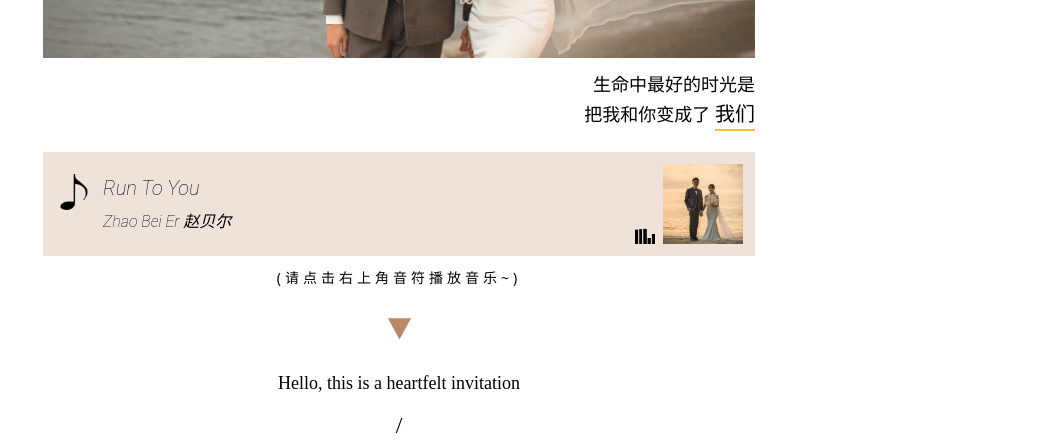
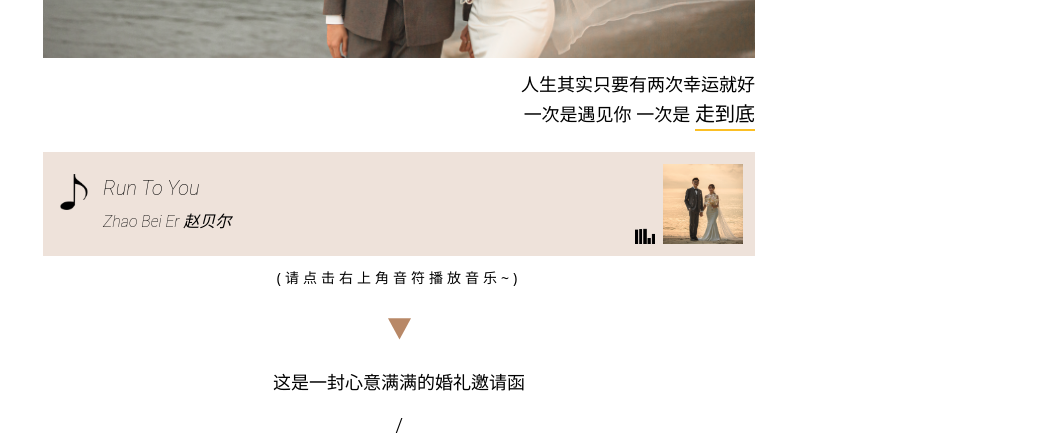
Before and after one commit to ETCasual/cloud-jayne-wedding, a Next.js app: page / in a window 1280 px wide. Shown: the part 437-884 px from the top of the page, without its empty margins (241-1280 px from the left). Built offline with nearby package versions, Linux system fonts and the light colour scheme; a web font is replaced by a local one.

Commit message:
update text

```diff
--- a/src/pages/index.tsx
+++ b/src/pages/index.tsx
@@ -119,11 +119,11 @@ export default function Home() {
                 alt="Main Image"
               />
               <div className="justify-right flex flex-col gap-0.5 pb-6 pt-3">
-                <p className="text-right text-lg">生命中最好的时光是</p>
+                <p className="text-right text-lg">人生其实只要有两次幸运就好</p>
                 <p className="text-right text-lg">
-                  把我和你变成了{" "}
+                  一次是遇见你 一次是{" "}
                   <span className="text-xl underline decoration-amber-400 underline-offset-8">
-                    我们
+                    走到底
                   </span>
                 </p>
               </div>
@@ -163,8 +163,8 @@ export default function Home() {
                 size={25}
                 className="mx-auto rotate-180 text-[rgb(184,136,103)]"
               />
-              <p className="pt-7 text-center font-lora text-lg">
-                Hello, this is a heartfelt invitation
+              <p className="pt-7 text-center font-pingfang text-lg">
+                这是一封心意满满的婚礼邀请函
               </p>
               <p className="py-3 text-center font-lora text-2xl">/</p>
               <p className="pt-2 text-center font-lora text-lg">
```
